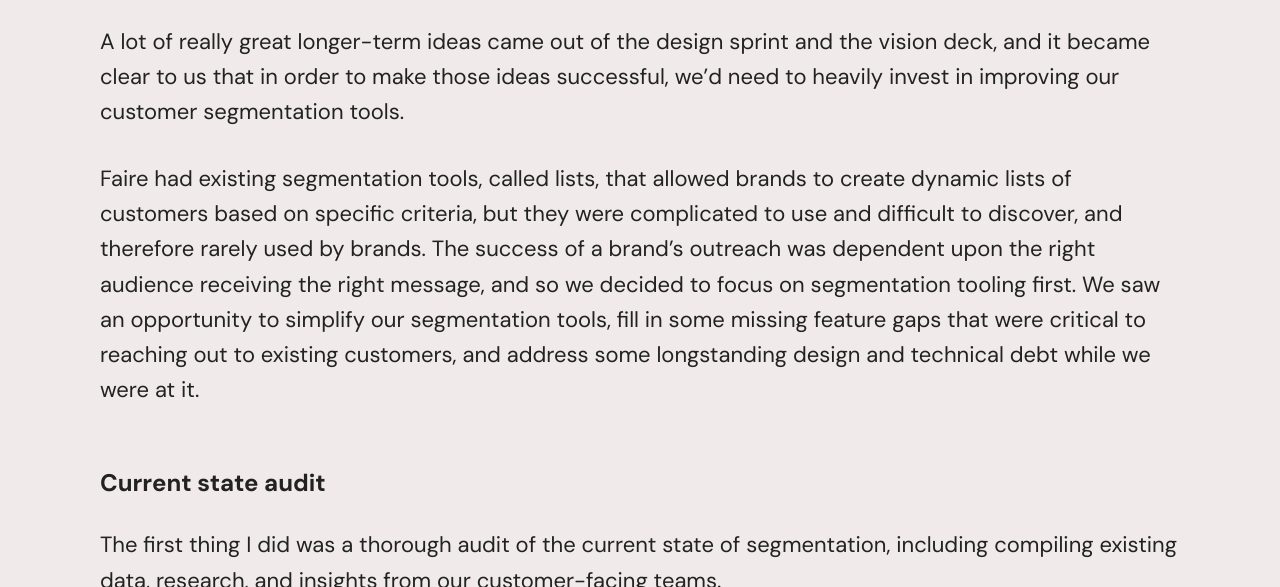
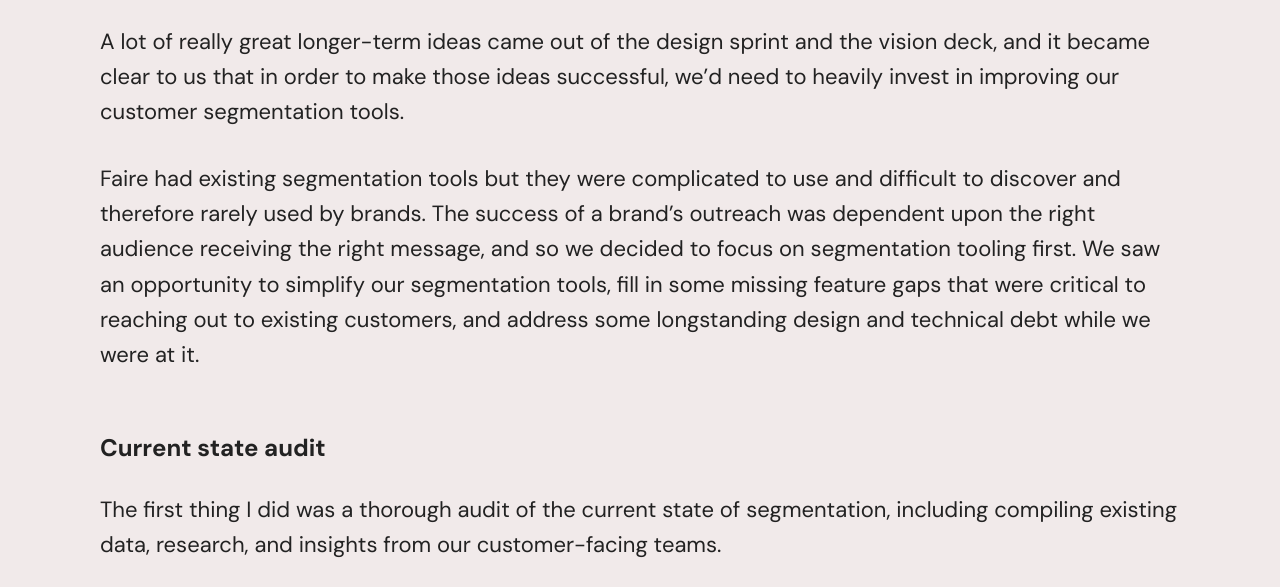
Before and after one commit to harllee/jessicaharllee.com, a Jekyll site: the page built from _work/faire-customer-segmentation.markdown, in a window 1280 px wide and 900 px high, scrolled down 2968 px, cut to the strip 96-683 px from the top of the window. Built offline with Jekyll 4.4.1, drawn with Linux system fonts in a browser that asks for light colours; some web fonts are replaced; comment, search, counter and statistics services are not loaded.

Commit message:
Updated Faire Customer Segmentation

```diff
--- a/_work/faire-customer-segmentation.markdown
+++ b/_work/faire-customer-segmentation.markdown
@@ -69,7 +69,7 @@
 
 A lot of really great longer-term ideas came out of the design sprint and the vision deck, and it became clear to us that in order to make those ideas successful, we’d need to heavily invest in improving our customer segmentation tools.
 
-Faire had existing segmentation tools, called lists, that allowed brands to create dynamic lists of customers based on specific criteria, but they were complicated to use and difficult to discover, and therefore rarely used by brands. The success of a brand’s outreach was dependent upon the right audience receiving the right message, and so we decided to focus on segmentation tooling first. We saw an opportunity to simplify our segmentation tools, fill in some missing feature gaps that were critical to reaching out to existing customers, and address some longstanding design and technical debt while we were at it.
+Faire had existing segmentation tools but they were complicated to use and difficult to discover and therefore rarely used by brands. The success of a brand’s outreach was dependent upon the right audience receiving the right message, and so we decided to focus on segmentation tooling first. We saw an opportunity to simplify our segmentation tools, fill in some missing feature gaps that were critical to reaching out to existing customers, and address some longstanding design and technical debt while we were at it.
 
 ## Current state audit
 
```
